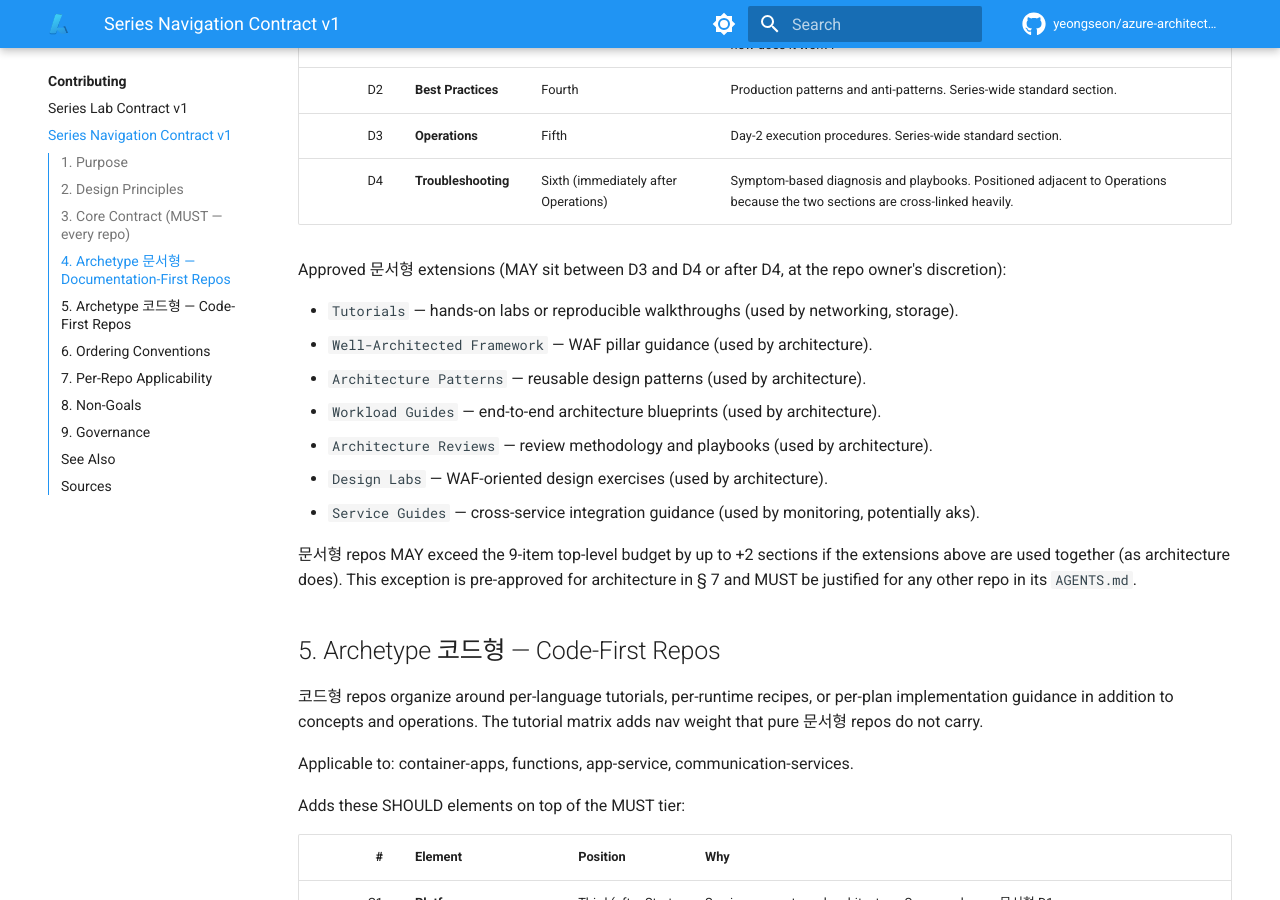
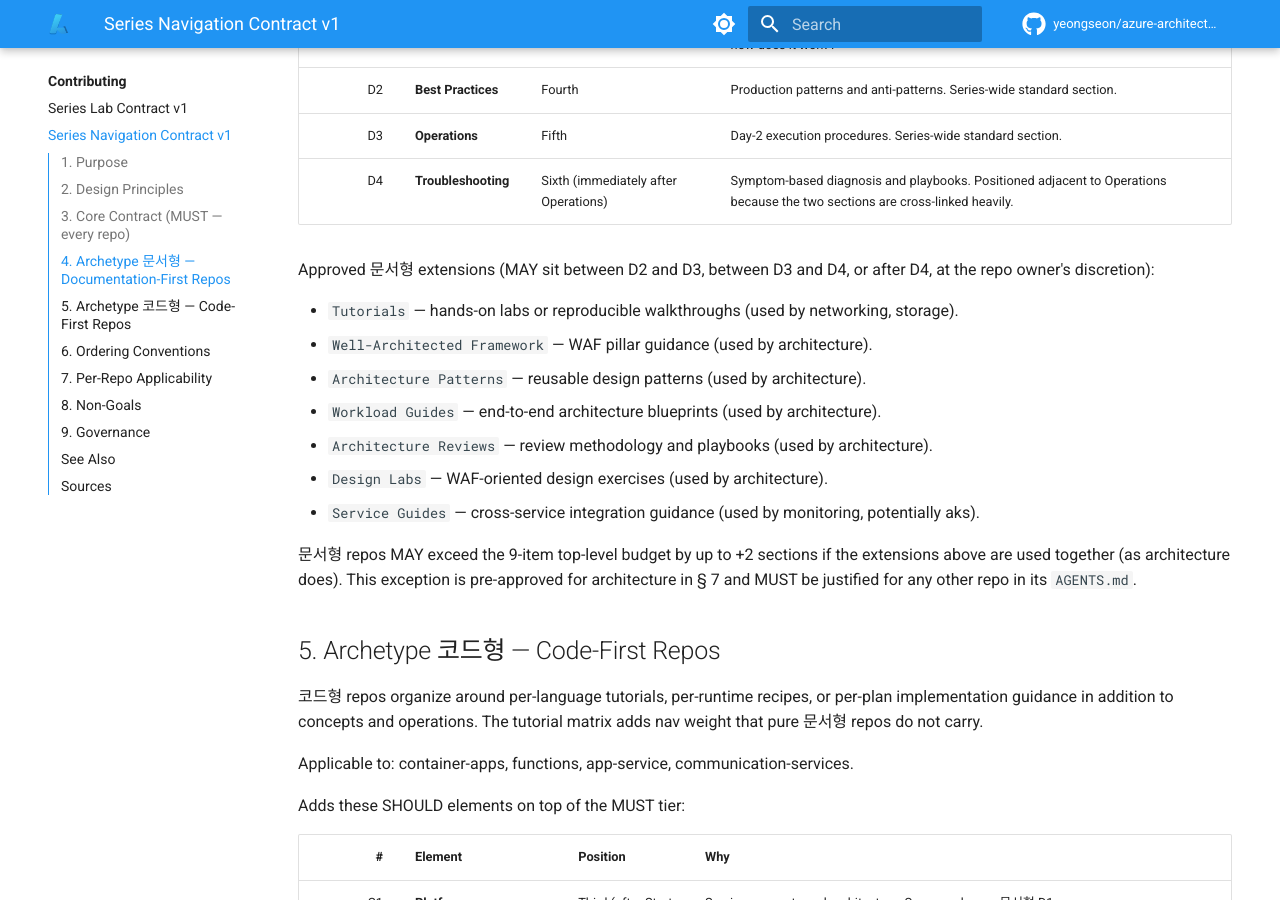
Before and after one commit to yeongseon/azure-architecture-practical-guide, an MkDocs documentation site: the page built from docs/contributing/series-nav-contract.md, in a window 1280 px wide and 900 px high, scrolled down 3194 px. Built offline with MkDocs 1.6.1 and Material for MkDocs 9.7.7, drawn with Linux system fonts in a browser that asks for light colours; comment, search, counter and statistics services are not loaded.

Commit message:
docs(contributing): amend nav contract § 4 to allow D2-D3 extension placement
The § 4 wording 'MAY sit between D3 and D4 or after D4' inadvertently
forbade the D2-D3 placement used by aks (Tutorials at pos 5) and
monitoring (Service Guides at pos 5), even though § 7 lists both repos
as 'Fully compliant'. Adding 'between D2 and D3' as a third permitted
placement removes the internal contradiction.

Empirical audit (2026-07-09) across all 10 sibling repos confirmed
this is the minimal wording change needed to align § 4 with § 7.

Closes #45

```diff
--- a/docs/contributing/series-nav-contract.md
+++ b/docs/contributing/series-nav-contract.md
@@ -74,7 +74,7 @@
 | D3 | **Operations** | Fifth | Day-2 execution procedures. Series-wide standard section. |
 | D4 | **Troubleshooting** | Sixth (immediately after Operations) | Symptom-based diagnosis and playbooks. Positioned adjacent to Operations because the two sections are cross-linked heavily. |
 
-Approved 문서형 extensions (MAY sit between D3 and D4 or after D4, at the repo owner's discretion):
+Approved 문서형 extensions (MAY sit between D2 and D3, between D3 and D4, or after D4, at the repo owner's discretion):
 
 - `Tutorials` — hands-on labs or reproducible walkthroughs (used by networking, storage).
 - `Well-Architected Framework` — WAF pillar guidance (used by architecture).
```
